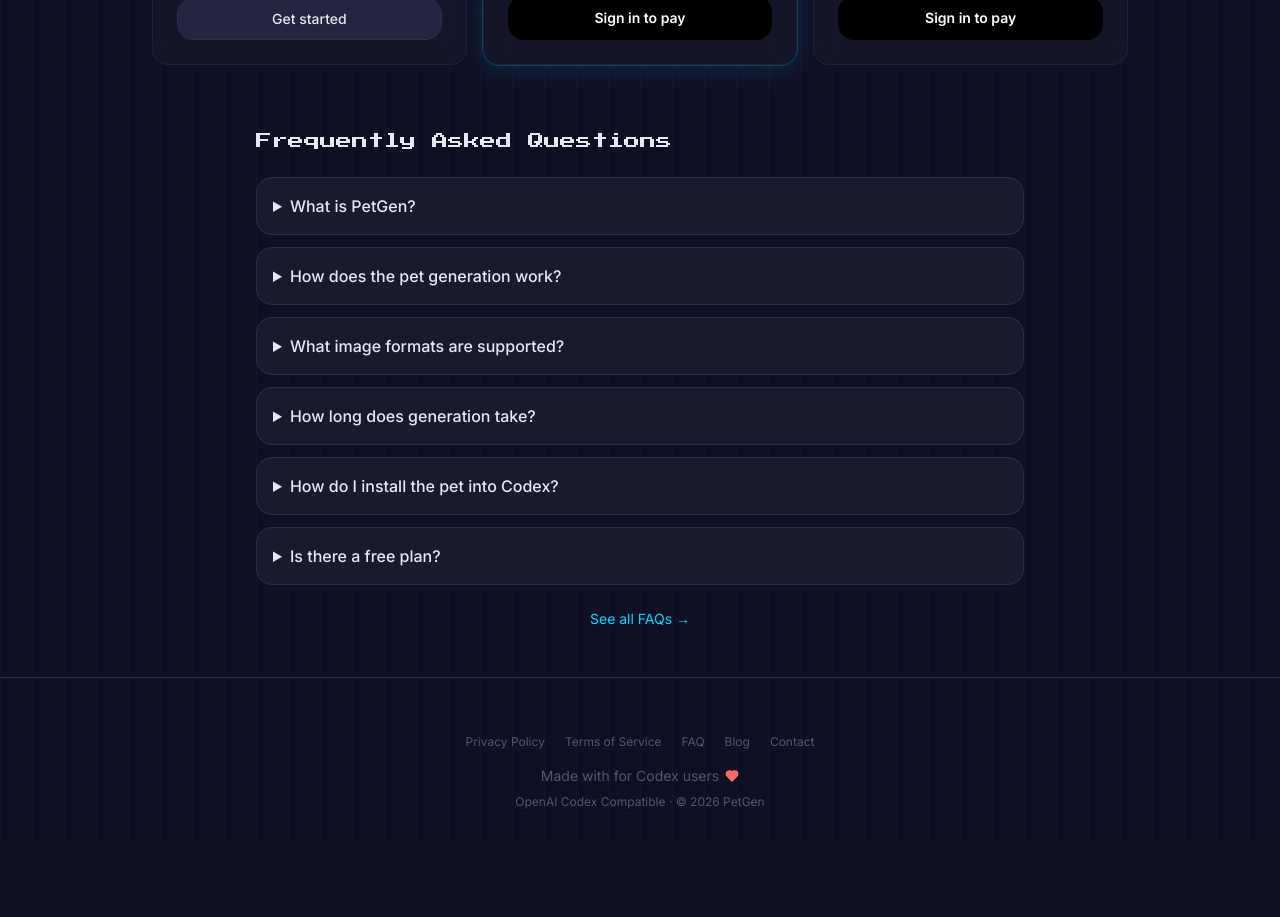
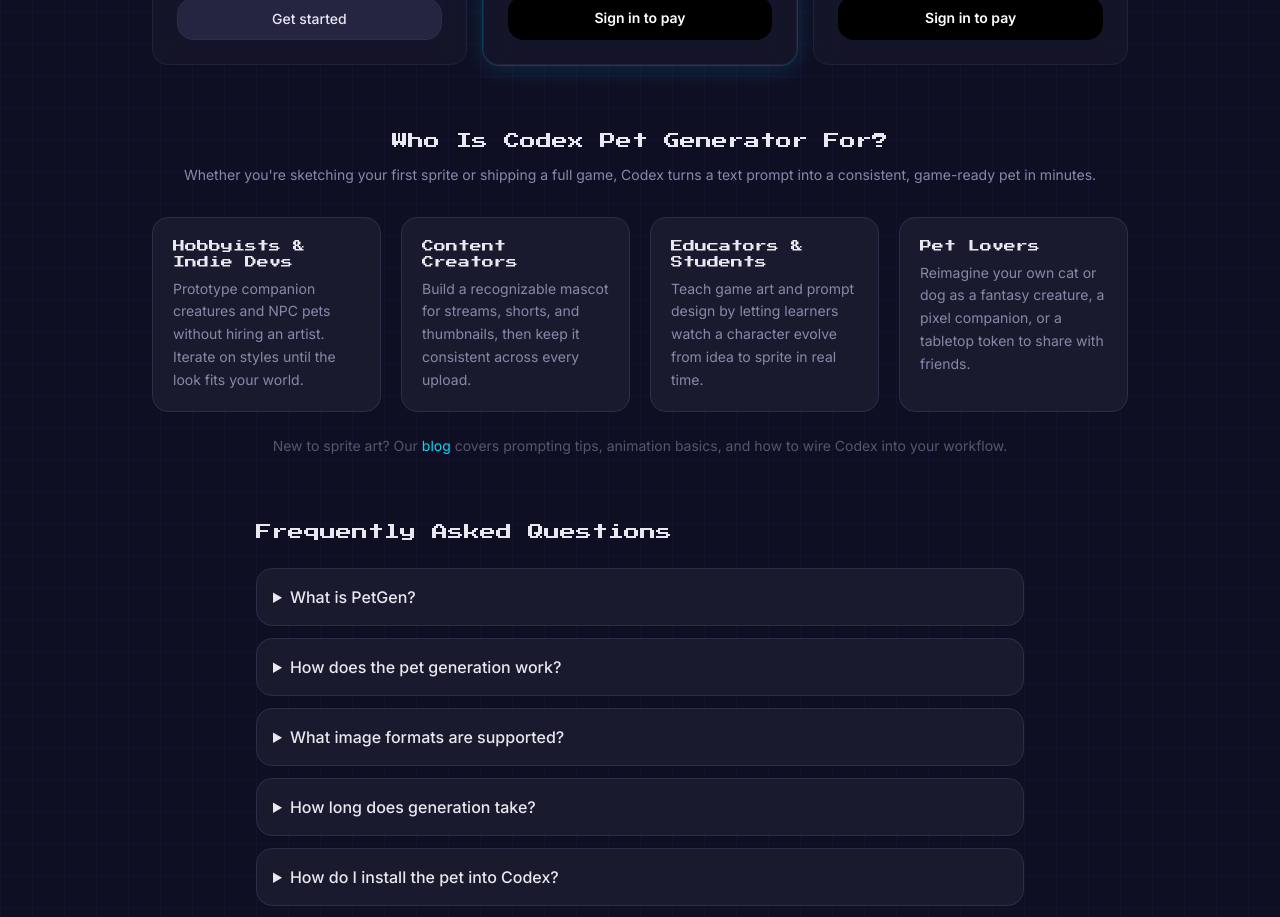
Before and after one commit to 863683348/codex-pet-generator, a Next.js app: page / in a window 1280 px wide. Shown: the part 2100-3017 px from the top of the page. Before the commit the page ends 2942 px from the top, so only its background shows below. Built offline with nearby package versions, Linux system fonts and the light colour scheme; no server answers.

Commit message:
AdSense 合规(P1): 首页扩充使用场景(4 卡片) + 博客引导

```diff
--- a/app/page.tsx
+++ b/app/page.tsx
@@ -535,6 +535,42 @@ export default function Home() {
             <HowItWorks />
             <WhatYouGet />
             <PricingSection />
+            {/* ---- Use cases (AdSense P1: homepage text expansion) ---- */}
+            <section className="mx-auto mt-16 max-w-5xl">
+              <h2 className="font-pixel text-base text-text-primary text-center">Who Is Codex Pet Generator For?</h2>
+              <p className="mt-3 text-center text-sm text-text-secondary">
+                Whether you&apos;re sketching your first sprite or shipping a full game, Codex turns a text prompt into a consistent, game-ready pet in minutes.
+              </p>
+              <div className="mt-8 grid grid-cols-1 gap-5 sm:grid-cols-2 lg:grid-cols-4">
+                <div className="rounded-lg border border-border bg-bg-surface p-5">
+                  <h3 className="font-pixel text-xs text-text-primary">Hobbyists &amp; Indie Devs</h3>
+                  <p className="mt-2 text-sm leading-relaxed text-text-secondary">
+                    Prototype companion creatures and NPC pets without hiring an artist. Iterate on styles until the look fits your world.
+                  </p>
+                </div>
+                <div className="rounded-lg border border-border bg-bg-surface p-5">
+                  <h3 className="font-pixel text-xs text-text-primary">Content Creators</h3>
+                  <p className="mt-2 text-sm leading-relaxed text-text-secondary">
+                    Build a recognizable mascot for streams, shorts, and thumbnails, then keep it consistent across every upload.
+                  </p>
+                </div>
+                <div className="rounded-lg border border-border bg-bg-surface p-5">
+                  <h3 className="font-pixel text-xs text-text-primary">Educators &amp; Students</h3>
+                  <p className="mt-2 text-sm leading-relaxed text-text-secondary">
+                    Teach game art and prompt design by letting learners watch a character evolve from idea to sprite in real time.
+                  </p>
+                </div>
+                <div className="rounded-lg border border-border bg-bg-surface p-5">
+                  <h3 className="font-pixel text-xs text-text-primary">Pet Lovers</h3>
+                  <p className="mt-2 text-sm leading-relaxed text-text-secondary">
+                    Reimagine your own cat or dog as a fantasy creature, a pixel companion, or a tabletop token to share with friends.
+                  </p>
+                </div>
+              </div>
+              <p className="mt-6 text-center text-sm text-text-muted">
+                New to sprite art? Our <a href="/blog" className="text-accent hover:underline">blog</a> covers prompting tips, animation basics, and how to wire Codex into your workflow.
+              </p>
+            </section>
             <section className="mx-auto mt-16 max-w-3xl">
               <h2 className="font-pixel text-base text-text-primary">{t('faq.title')}</h2>
               <div className="mt-6 space-y-3">
```
